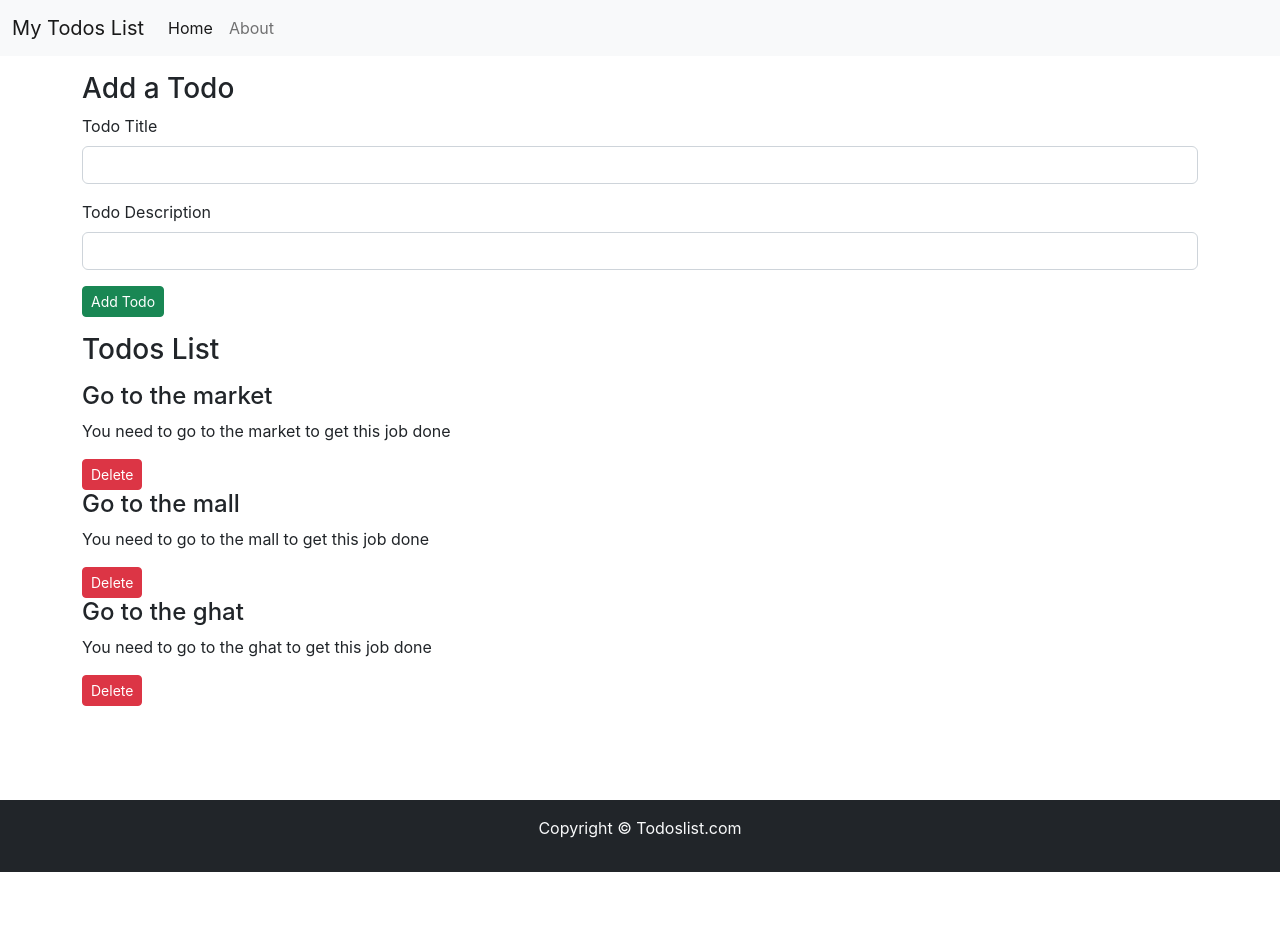
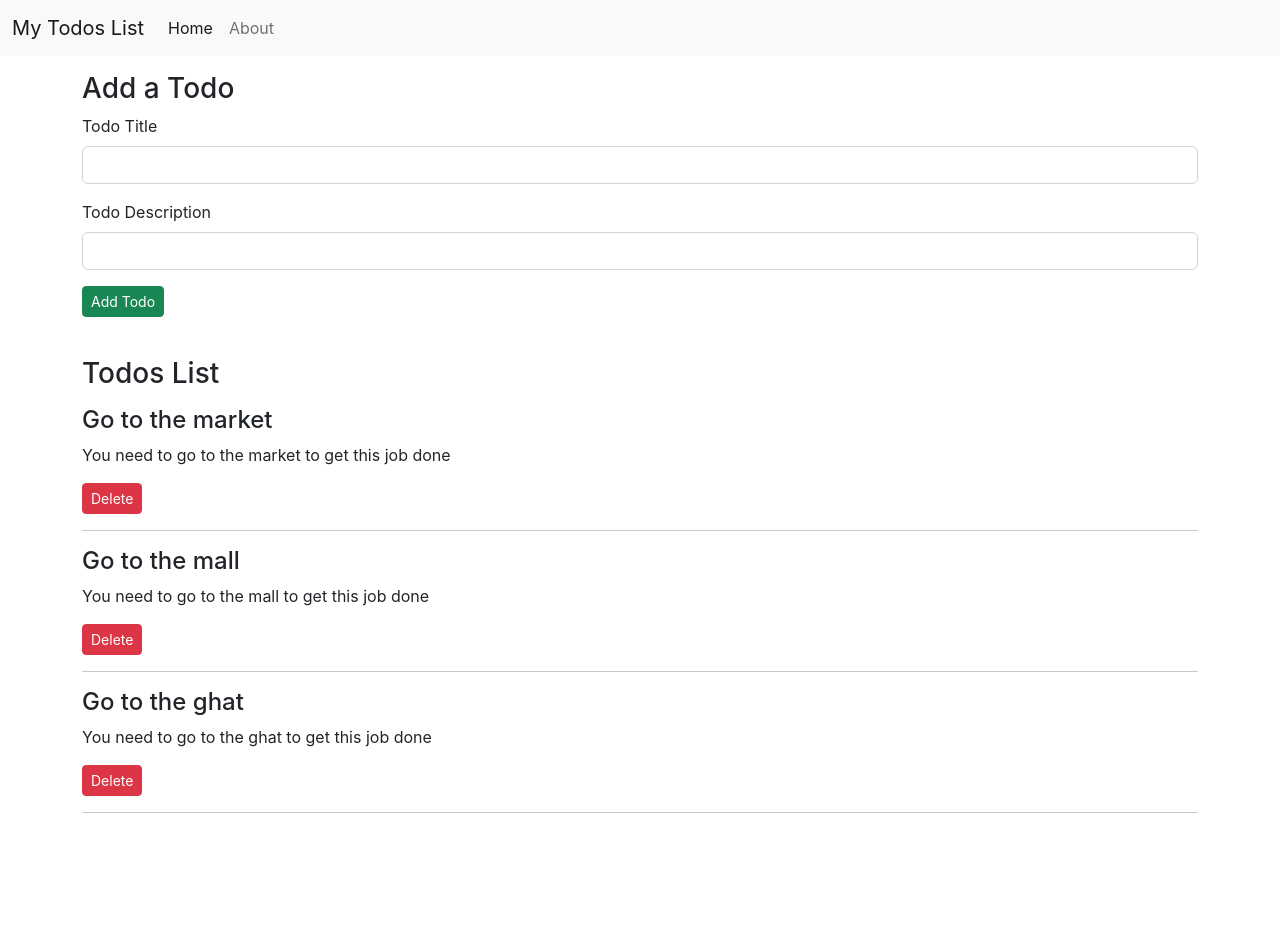
Before and after one commit to caligo-phantom/todos-app, a React (Create React App) app: page / in a window 1280 px wide. Shown: the top 952 px of the page. Before the commit the page ends 872 px from the top, so only its background shows below. Built offline with nearby package versions, Linux system fonts and the light colour scheme.

Commit message:
adding and deleting todos

```diff
--- a/src/App.js
+++ b/src/App.js
@@ -9,9 +9,29 @@
   const onDelete = (todo) => {
     console.log("I am ondelete of todo", todo);
     setTodos(todos.filter((e) => {
-      return e!== todo;
+      return e !== todo;
     }));
   }
+
+  const addTodo = (title, desc) => {
+    console.log("I am adding this todo", title, desc);
+    let sno;
+    if (todos.length === 0) {
+      sno = 0;
+    }
+    else {
+      sno = todos[todos.length - 1].sno + 1;
+    }
+
+    const myTodo = {
+      sno: sno,
+      title: title,
+      desc: desc,
+    }
+    setTodos([...todos, myTodo]);
+    console.log(myTodo);
+  }
+
   const [todos, setTodos] = useState([
     {
       sno: 1,
@@ -32,7 +52,7 @@
   return (
     <>
       <Header title="My Todos List" searchBar={false} />
-      <AddTodo />
+      <AddTodo addTodo={addTodo} />
       <Todos todos={todos} onDelete={onDelete} />
       <Footer />
     </>
--- a/src/MyComponents/AddTodo.js
+++ b/src/MyComponents/AddTodo.js
@@ -1,19 +1,29 @@
-import React from 'react'
+import React, { useState } from 'react'
 
-const AddTodo = () => {
+const AddTodo = (props) => {
+    const [title, setTitle] = useState("");
+    const [desc, setDesc] = useState("");
+
+    const submit = (e) => {
+        e.preventDefault();
+        if(!title || !desc){
+            alert("Title or Description cannot be empty");
+        }
+        props.addTodo(title, desc);
+    }
     return (
         <div className='container my-3'>
             <h3>Add a Todo</h3>
-            <form>
-                <div class="mb-3">
-                    <label for="title" class="form-label">Todo Title</label>
-                    <input type="text" class="form-control" id="title" aria-describedby="emailHelp" />
+            <form onSubmit={submit}>
+                <div className="mb-3">
+                    <label htmlFor="title" className="form-label">Todo Title</label>
+                    <input type="text" value={title} onChange={(e) => { setTitle(e.target.value) }} className="form-control" id="title" aria-describedby="emailHelp" />
                 </div>
-                <div class="mb-3">
-                    <label for="desc" class="form-label">Todo Description</label>
-                    <input type="text" class="form-control" id="desc" />
+                <div className="mb-3">
+                    <label htmlFor="desc" className="form-label">Todo Description</label>
+                    <input type="text" value={desc} onChange={(e) => { setDesc(e.target.value) }} className="form-control" id="desc" />
                 </div>
-                <button type="submit" class="btn btn-success btn-sm">Add Todo</button>
+                <button type="submit" className="btn btn-success btn-sm">Add Todo</button>
             </form>
         </div>
     )
--- a/src/MyComponents/Footer.js
+++ b/src/MyComponents/Footer.js
@@ -1,13 +1,8 @@
 import React from 'react'
 
 const Footer = () => {
-  let footerStyle = {
-    position: "absolute",
-    top: "100vh",
-    width: "100%",
-  }
   return (
-    <footer className='bg-dark text-light py-3' style={footerStyle}>
+    <footer className='bg-dark text-light py-3'>
       <p className='text-center'>
         Copyright &copy; Todoslist.com
       </p>
--- a/src/MyComponents/Todos.js
+++ b/src/MyComponents/Todos.js
@@ -2,12 +2,20 @@
 import TodoItem from "./TodoItem";
 
 const Todos = (props) => {
+  let myStyle = {
+    minHeight: "70vh",
+    margin: "40px auto"
+  }
   return (
-    <div className='container'>
+    <div className='container' style={myStyle}>
       <h3 className='my-3'>Todos List</h3>
       {props.todos.length === 0 ? "No todos to display" :
         props.todos.map((todo) => {
-          return <TodoItem todo={todo} key={todo.sno} onDelete={props.onDelete} />
+          return (
+            <>
+              <TodoItem todo={todo} key={todo.sno} onDelete={props.onDelete} /><hr />
+            </>
+          )
         })}
 
     </div>
```
